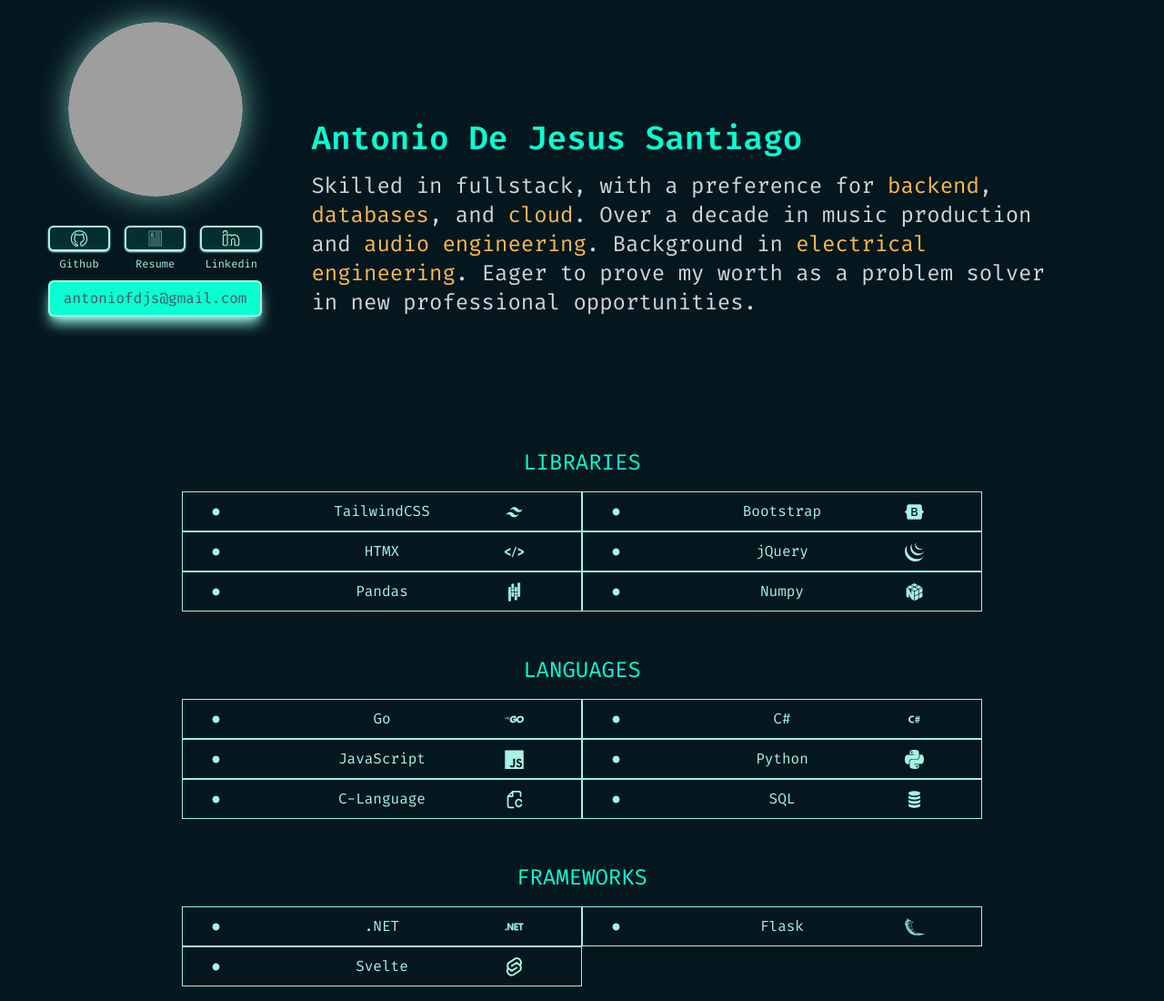
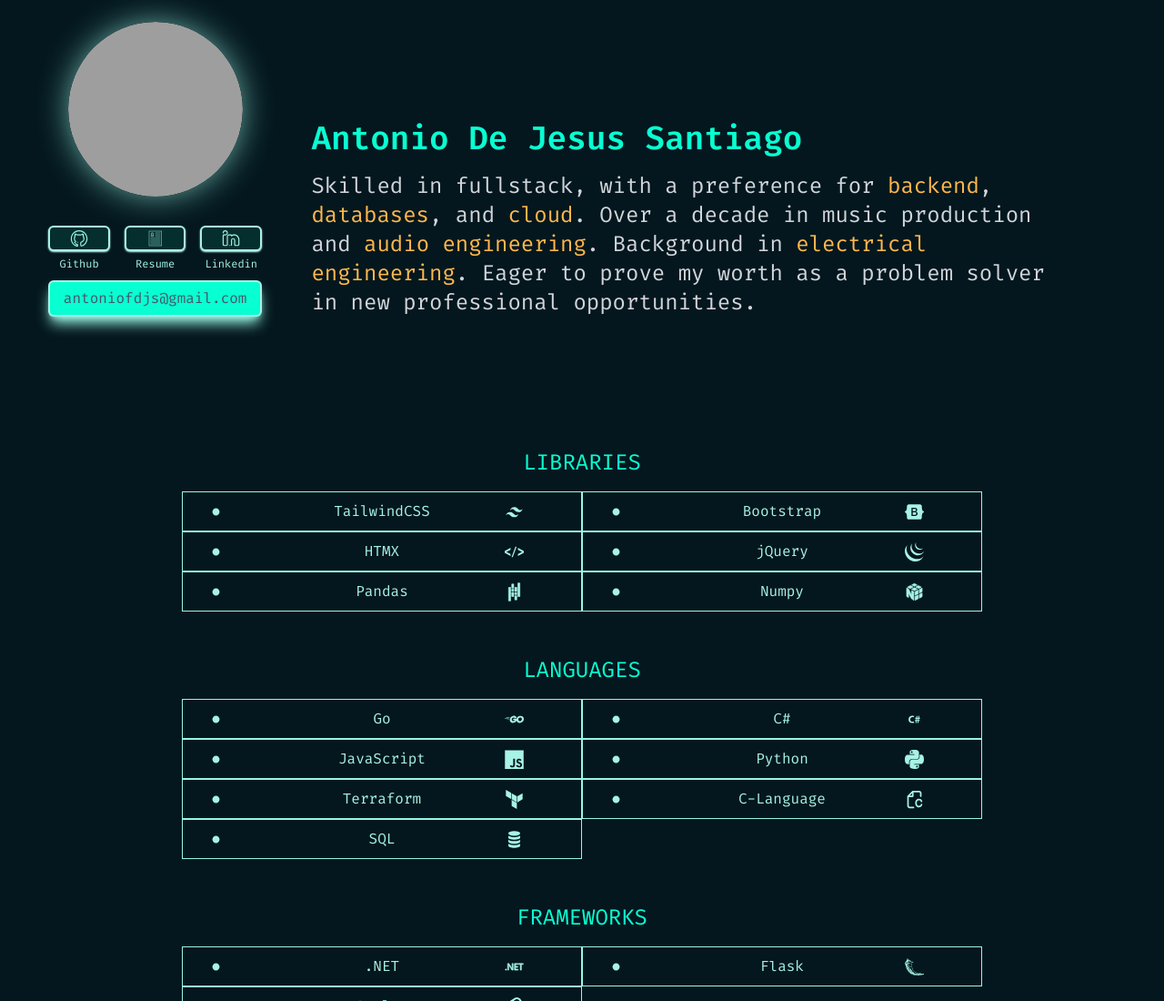
Before and after one commit to Antoniofdjs/Web-Portfolio, a plain HTML site: page index.html in a window 1280 px wide. Shown: the top 1100 px of the page at 91% size. Drawn offline with Linux system fonts and the light colour scheme; grey boxes are pictures that could not be loaded.

Commit message:
Adding terraform to svgs and languages container. New resume uploaded

```diff
--- a/index.html
+++ b/index.html
@@ -134,7 +134,7 @@
               class="relative w-36 h-10 md:w-24 md:h-7 rounded-md border-2 shadow-sm shadow-teal-100 flex justify-center items-center bg-teal-950 hover:bg-transparent transition duration-150 ease-in-out cursor-pointer"
               style="border-color: rgb(167 243 229); color: rgb(167 243 229)"
               title="CV/Resume"
-              href="static/Antonio_DeJesus_Resume.pdf"
+              href="static/DeJesus_Resume(Apr).pdf"
               download="Antonio_DeJesus_Resume.pdf"
             >
               <svg data-name="Layer 1" xmlns="http://www.w3.org/2000/svg" viewBox="0 0 128 128" class="w-3/4 h-3/4">
@@ -383,13 +383,27 @@
                   <div class="flex w-1/3 h-full items-center justify-start">
                     <img src="static/svgs/dot-svgrepo-com.svg" alt="" class="w-1/2 h-1/2 rounded-full" />
                   </div>
+                  <p class="w-1/3 text-center text-md flex items-center justify-center">Terraform</p>
+                  <div class="w-1/3 h-full flex items-center justify-center rounded-full">
+                    <img src="static/svgs/terraform-svg.svg" alt="Flask" class="w-1/2 h-1/2 rounded-full" />
+                  </div>
+                </div>
+              </div>
+              <!-- Grid Item 6 -->
+              <div
+                class="h-11 w-full md:w-1/2 flex border border-teal-200 items-center justify-center hover:bg-gradient-to-t from-gray-950 to-gray-800"
+              >
+                <div class="flex items-center w-full h-full">
+                  <div class="flex w-1/3 h-full items-center justify-start">
+                    <img src="static/svgs/dot-svgrepo-com.svg" alt="" class="w-1/2 h-1/2 rounded-full" />
+                  </div>
                   <p class="w-1/3 text-center text-md flex items-center justify-center">C-Language</p>
                   <div class="w-1/3 h-full flex items-center justify-center rounded-full">
                     <img src="static/svgs/c-logo.svg" alt="Flask" class="w-1/2 h-1/2 rounded-full" />
                   </div>
                 </div>
               </div>
-              <!-- Grid Item 6 -->
+              <!-- Grid Item 7 -->
               <div
                 class="h-11 w-full md:w-1/2 flex border border-teal-200 items-center justify-center hover:bg-gradient-to-t from-gray-950 to-gray-800"
               >
```
Also changed, not shown: static/svgs/terraform-svg.svg (added), 1 other file.
